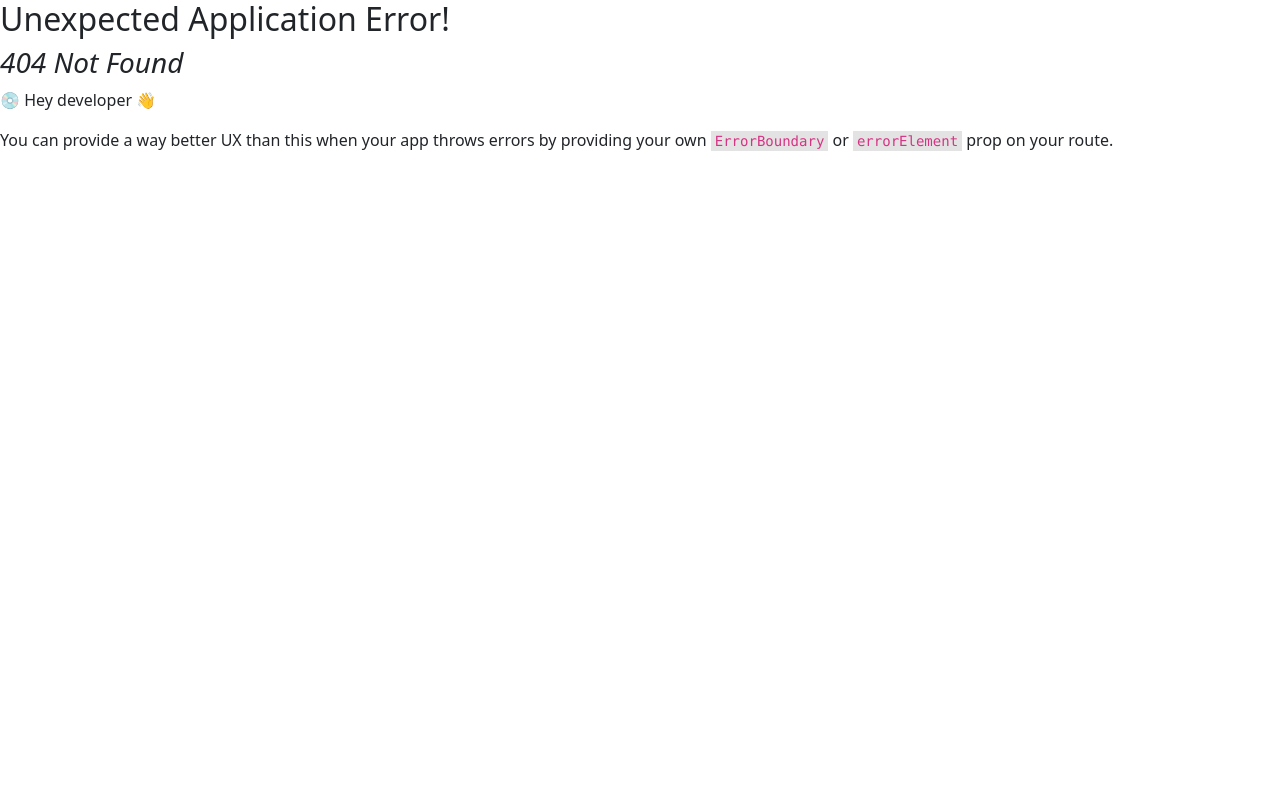
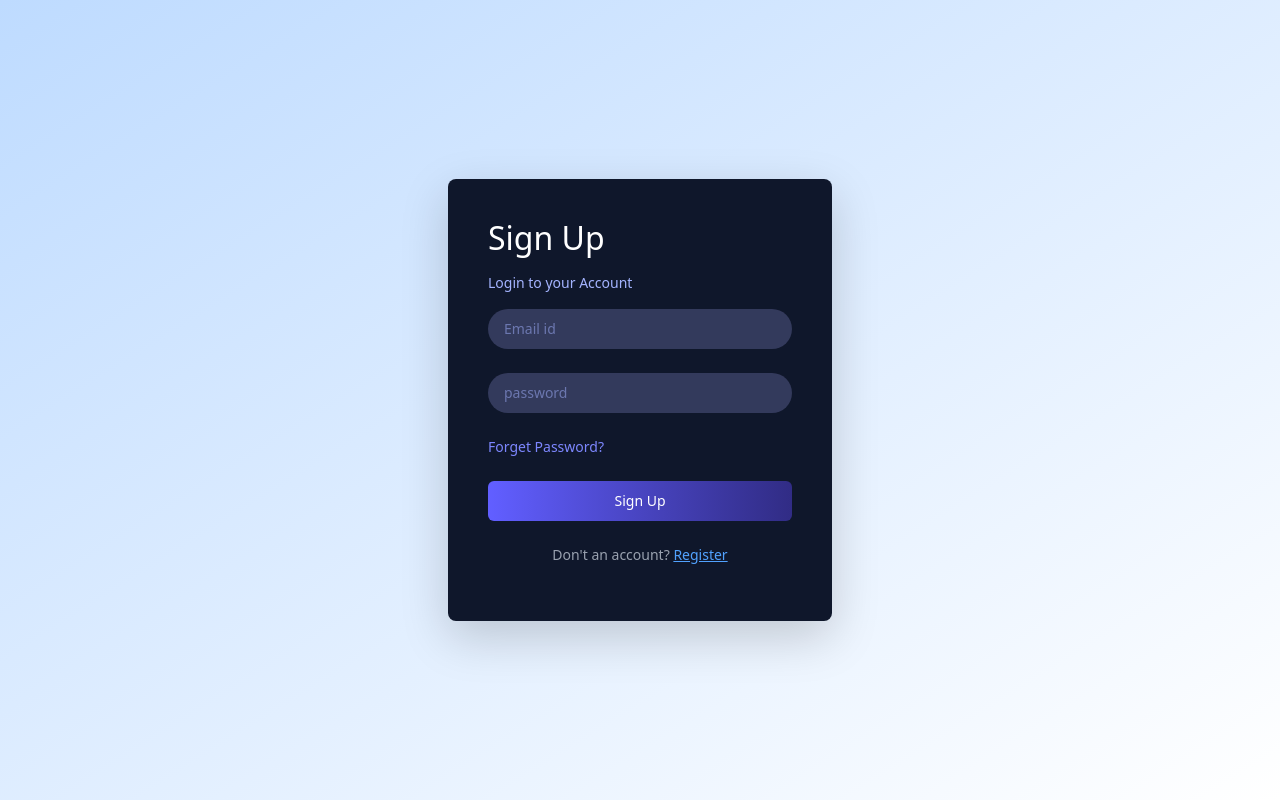
Before and after one commit to kumananlakshmanasamy/crud_class, a React (Vite) app in the folder lmscodebuilders/: page /login in a window 1280 px wide. Before the commit this address had no page. Built offline with nearby package versions, Linux system fonts and the light colour scheme.

Commit message:
tailwindcss

```diff
--- a/lmscodebuilders/index.html
+++ b/lmscodebuilders/index.html
@@ -2,6 +2,7 @@
 <html lang="en">
   <head>
     <meta charset="UTF-8" />
+    <link href="/src/styles.css" rel="stylesheet">
     <link rel="icon" type="image/svg+xml" href="/vite.svg" />
     <meta name="viewport" content="width=device-width, initial-scale=1.0" />
     <title>LMS CODE BUILDERS</title>
--- a/lmscodebuilders/package.json
+++ b/lmscodebuilders/package.json
@@ -10,12 +10,14 @@
     "preview": "vite preview"
   },
   "dependencies": {
+    "@tailwindcss/vite": "^4.1.4",
     "axios": "^1.8.4",
     "bootstrap": "^5.3.3",
     "react": "^19.0.0",
     "react-dom": "^19.0.0",
     "react-hot-toast": "^2.5.2",
     "react-router-dom": "^7.4.1",
+    "tailwindcss": "^4.1.4",
     "validator": "^13.15.0"
   },
   "devDependencies": {
--- a/lmscodebuilders/src/App.css
+++ b/lmscodebuilders/src/App.css
@@ -1,3 +1,4 @@
+
 /* #root {
   max-width: 1280px;
   margin: 0 auto;
--- /dev/null
+++ b/lmscodebuilders/src/Auth/Home.jsx
@@ -0,0 +1,12 @@
+import { useNavigate } from "react-router-dom";
+const Home = () => {
+    const navigate = useNavigate();
+  return (
+    <div className="flex flex-col items-center justify-center min-h-screen bg-gray-100">
+      <h1 className="font-semibold">CODE BUILDERS</h1>
+      <p className="text-2xl sm:text-3xl">Learning Management System</p>
+      <button className="border border-gray-500 rounded px-8 py-2.5 hover:bg-gray-400 transition-all" onClick={()=>navigate('/login')}>Get Started</button>
+    </div>
+  );
+}
+export default Home;
--- /dev/null
+++ b/lmscodebuilders/src/Auth/Login.jsx
@@ -0,0 +1,41 @@
+import { useState } from "react";
+import { useNavigate } from "react-router-dom";
+const LoginScreen = () => {
+    const navigate = useNavigate();
+    const [name,setname] = useState("");
+    const [password,setpassword] = useState("");
+  return (
+    <div className="flex flex-col items-center justify-center min-h-screen px-6 sm:px-0 bg-gradient-to-br from-blue-200 to purple-400">
+        <div className="bg-slate-900 p-10 rounded-lg shadow-lg w-full sm:w-96 text-indigo-300 text-sm">
+            <h2 className="text-3xl font-semibold text-white text-left mb-3">Sign Up</h2>
+            <p className="text-left text-sm mb-6">Login to your Account</p>
+            <form>
+                <div className="mb-4 flex items-center gap-3 w-full px-3 py-2.5 rounded-full bg-[#333A5c]">
+                  <input
+                        className="outline-none"
+                        onChange={(e)=> setname(e.target.value)}
+                        value={name}
+                        placeholder="Email id"
+                        required
+                        type="email"
+                    />
+                </div>
+                <div className="mb-4 flex items-center gap-3 w-full px-3 py-2.5 rounded-full bg-[#333A5c]">
+                    <input
+                        className="outline-none"
+                        onChange={(e)=>setpassword(e.target.value)}
+                        value={password}
+                        placeholder="password"
+                        required
+                        type="password"
+                    />
+                </div>
+                <p className="mb-4 text-indigo-400 cursor-pointer">Forget Password? </p>
+                <button className="w-full py-2.5 rounded bg-gradient-to-r from-indigo-500 to-indigo-900 text-white font-medium">Sign Up</button>
+            </form>
+            <p  className="text-gray-400 text-center text-sl mt-4">Don't an account? <span className="text-blue-400 cursor-pointer underline">Register</span></p>
+     </div>
+    </div>
+  );
+}
+export default LoginScreen;
--- /dev/null
+++ b/lmscodebuilders/src/Auth/Register.jsx
@@ -0,0 +1,12 @@
+import { useNavigate } from "react-router-dom";
+const RegisterScreen = () => {
+    const navigate = useNavigate();
+  return (
+    <div className="flex flex-col items-center justify-center min-h-screen bg-gray-100">
+      <h1 className="font-semibold">CODE BUILDERS</h1>
+      <p className="text-2xl sm:text-3xl">Registeration Screen</p>
+      <button className="border border-gray-500 rounded px-8 py-2.5 hover:bg-gray-400 transition-all" onClick={()=>navigate('/login')}>Get Started</button>
+    </div>
+  );
+}
+export default RegisterScreen;
--- a/lmscodebuilders/src/index.css
+++ b/lmscodebuilders/src/index.css
@@ -1,3 +1,4 @@
+@import "tailwindcss";
 /* :root {
   font-family: system-ui, Avenir, Helvetica, Arial, sans-serif;
   line-height: 1.5;
--- a/lmscodebuilders/vite.config.js
+++ b/lmscodebuilders/vite.config.js
@@ -1,7 +1,8 @@
 import { defineConfig } from 'vite'
 import react from '@vitejs/plugin-react-swc'
+import tailwindcss from '@tailwindcss/vite'
 
 // https://vite.dev/config/
 export default defineConfig({
-  plugins: [react()],
+  plugins: [react(),tailwindcss()],
 })
```
Also changed, not shown: lmscodebuilders/src/App.jsx (+17 -1 lines), 1 other file (tests, documents, lock files or other folders).
